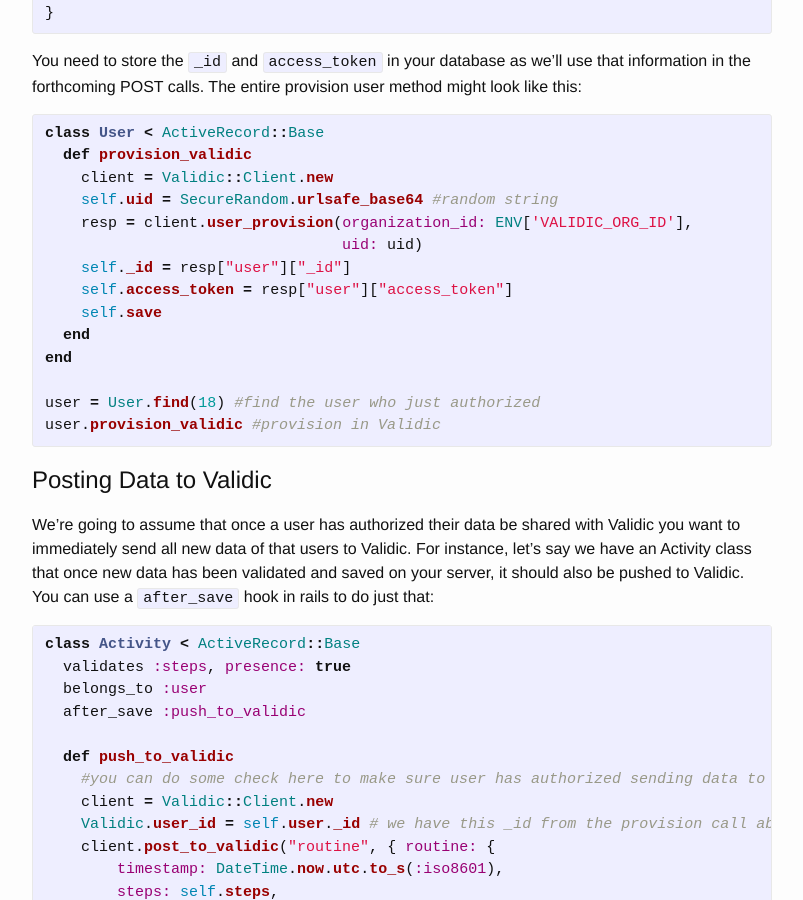
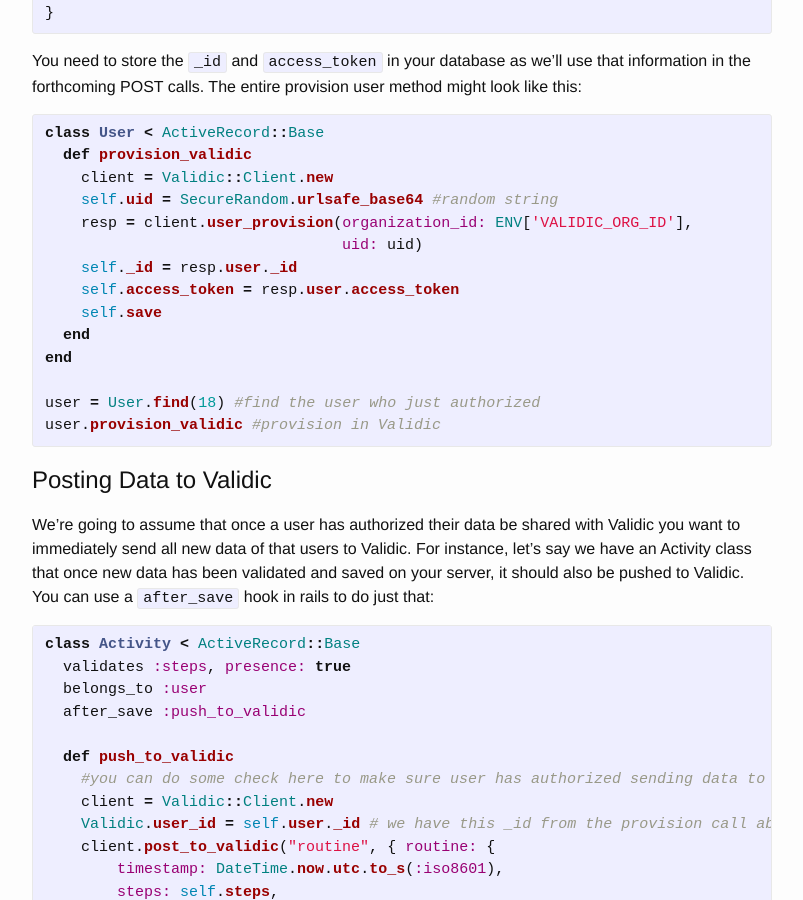
Before and after one commit to vipinj/validic, a Jekyll site: the page built from _posts/2015-01-05-partner-apps.markdown, in a window 1280 px wide and 900 px high, scrolled down 1486 px. Shown: the whole window, without its empty margins (238-1041 px from the left). Built offline with Jekyll 4.4.1, drawn with Linux system fonts in a browser that asks for light colours; part of the change alters nothing that is shown.

```diff
--- a/_posts/2015-01-05-partner-apps.markdown
+++ b/_posts/2015-01-05-partner-apps.markdown
@@ -77,8 +77,8 @@ class User < ActiveRecord::Base
     self.uid = SecureRandom.urlsafe_base64 #random string
     resp = client.user_provision(organization_id: ENV['VALIDIC_ORG_ID'],
                                  uid: uid)
-    self._id = resp["user"]["_id"]
-    self.access_token = resp["user"]["access_token"]
+    self._id = resp.user._id
+    self.access_token = resp.user.access_token
     self.save
   end
 end
```
Also changed, not shown: 2 other files.
